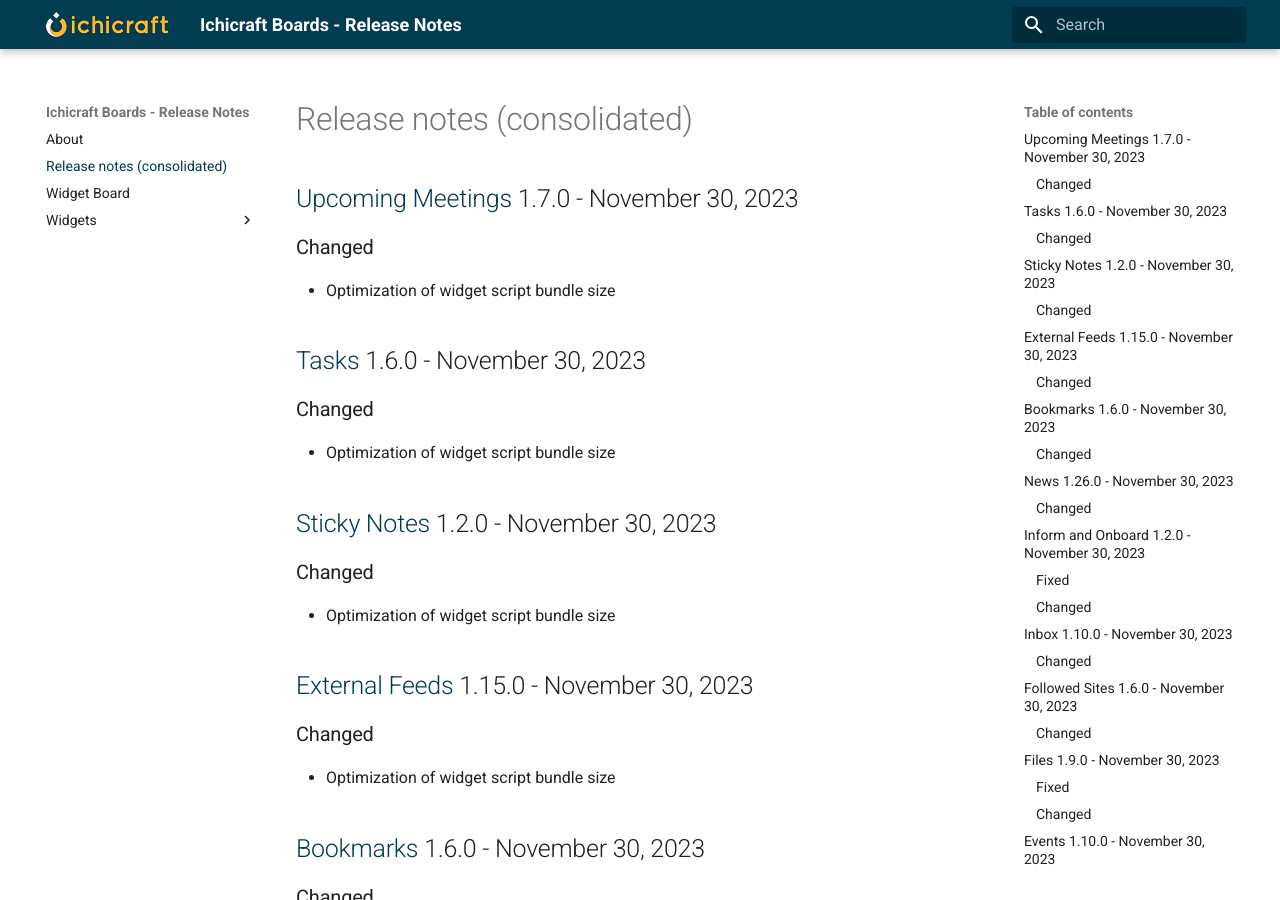
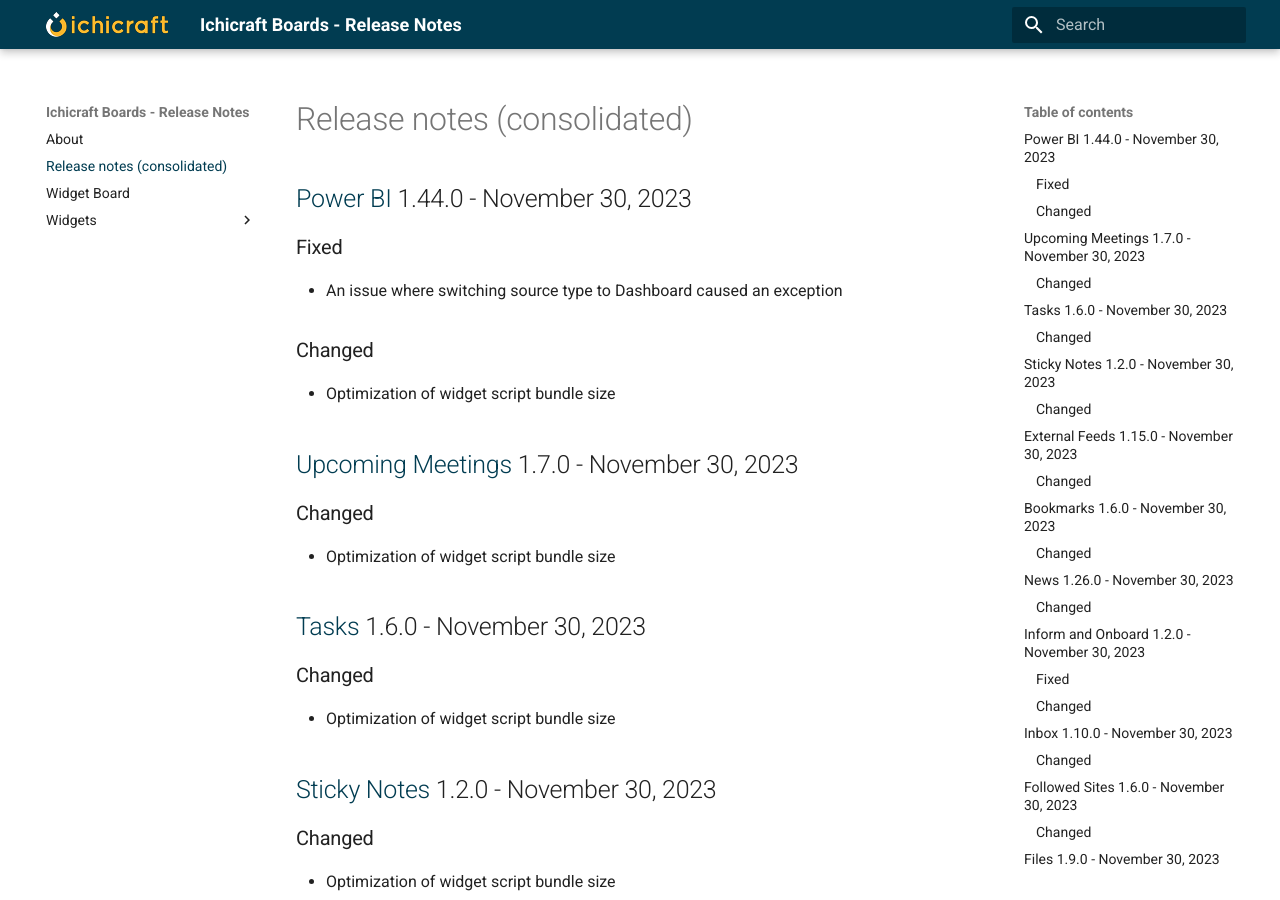
Before and after one commit to ichicraft/widgets-docs, an MkDocs documentation site: the page built from docs/Release-notes-(consolidated).md, in a window 1280 px wide and 900 px high. Built offline with MkDocs 1.6.1 and Material for MkDocs 9.7.7, drawn with Linux system fonts in a browser that asks for light colours.

Commit message:
Release notes updated by BuildService

```diff
--- a/docs/Release-notes-(consolidated).md
+++ b/docs/Release-notes-(consolidated).md
@@ -1,3 +1,11 @@
+## [Power BI](./Widgets/Power BI.md) 1.44.0 - November 30, 2023
+
+### Fixed
+- An issue where switching source type to Dashboard caused an exception
+
+### Changed
+- Optimization of widget script bundle size
+
 ## [Upcoming Meetings](./Widgets/Upcoming Meetings.md) 1.7.0 - November 30, 2023
 
 ### Changed
```
Also changed, not shown: docs/Widgets/Power BI.md (+8 -0 lines).
